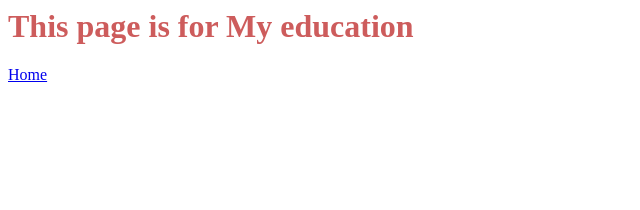
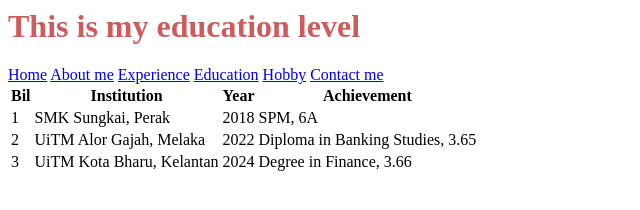
Before and after one commit to HaidaFitry01/23_ims456_2424d_individu, a plain HTML site: page education.html in a window 1280 px wide. Shown: the whole page, without its empty margins (0-640 px from the left). Drawn offline with Linux system fonts and the light colour scheme.

Commit message:
Add files via upload

```diff
--- a/education.html
+++ b/education.html
@@ -1,14 +1,51 @@
 <html>
     <head>
-        <title>My education</title>
+        <title> My Education</title>
+
         <link rel="stylesheet" type="text/css" href="css/style.css">
+
+
     </head>
     <body>
-        <h1>This page is for My education</h1>
+<h1>This is my education level</h1>
 
-        <a href="index.html" >Home</a>
+<a href="index.html">Home</a>
+<a href="biodata.html">About me</a>
+<a href="experience.html">Experience</a>
+<a href="education.html">Education</a>
+<a href="myhobby.html">Hobby</a>
+<a href="contact.html">Contact me</a>
+
+
+<table>
+
+    </tr>
+
+        <th>Bil</th>
+        <th>Institution</th>
+        <th>Year</th>
+        <th>Achievement</th>
+    </tr>
+    <tr>
+        <td>1</td>
+        <td>SMK Sungkai, Perak</td>
+        <td>2018</td>
+        <td>SPM, 6A</td>
+    </tr>
+    <tr>
+        <td>2</td>
+        <td>UiTM Alor Gajah, Melaka</td>
+        <td>2022</td>
+        <td>Diploma in Banking Studies, 3.65</td>
+    </tr>
+    <tr>
+        <td>3</td>
+        <td>UiTM Kota Bharu, Kelantan</td>
+        <td>2024</td>
+        <td>Degree in Finance, 3.66</td>
+    </tr>
+    </table>
 
 
 
-    </body>
 </html>
```
Also changed, not shown: biodata.html (+17 -5 lines), contact.html (+11 -3 lines), experience.html (+9 -4 lines), index.html (+8 -19 lines), myhobby.html (+12 -3 lines).
